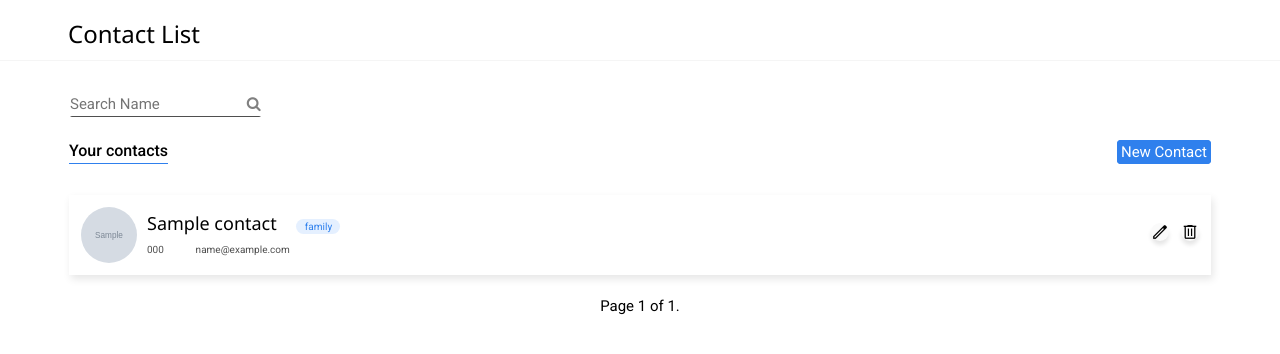
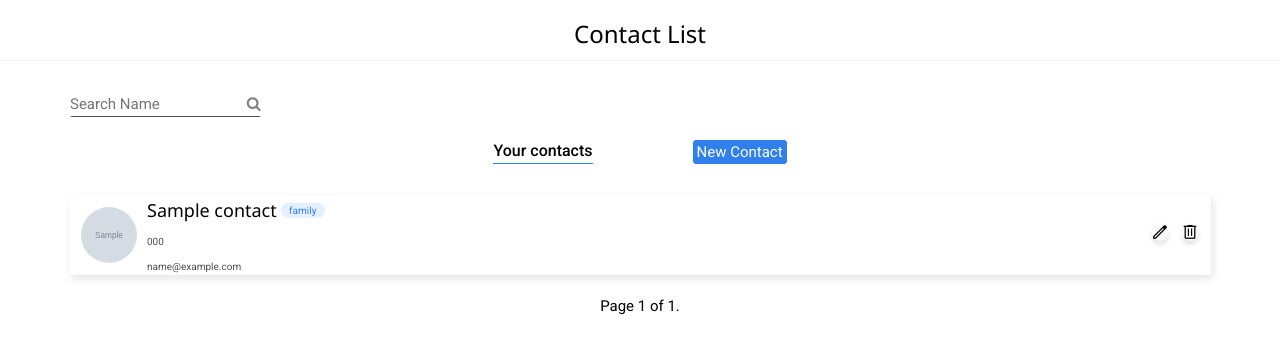
Before and after one commit to carolinarigaudfelix/Contact-List-Python-Django, a Django app: page / in a window 1280 px wide. Shown: the top 354 px of the page. Run offline with Django 4.2, Linux system fonts and the light colour scheme; tables that the repository leaves empty hold one stand-in row (values such as "Sample post"); grey boxes marked "Sample" are stand-in pictures.

Commit message:
order_by name filter

```diff
--- a/contacts/templates/list_components.html
+++ b/contacts/templates/list_components.html
@@ -7,11 +7,14 @@
                   <img src="{{ contact.get_image_url }}" alt="Imagem"  height="42" width="42">
             </div>
             <div class="card_text">
-                  <h4>{{ contact.name }}</h4>
-                  <span>{{ contact.category  }}</span>
-                  <br>
-                  <p>{{ contact.phone }}</p>
-                  <p>{{ contact.email }}</p>
+                  <div class = "info_name">
+                        <h4>{{ contact.name }}</h4>
+                        <span>{{ contact.category  }}</span>
+                  </div>
+                  <div class = "info_contact">
+                        <p>{{ contact.phone }}</p>
+                        <p>{{ contact.email }}</p>
+                  </div>
             </div>
             </div>
             <div class="card_button">
--- a/contacts/templates/pagination.html
+++ b/contacts/templates/pagination.html
@@ -14,8 +14,14 @@
         </span>
 
         {% if contact_list.has_next %}
-          <a href="?page={{ contact_list.next_page_number }}&name={{ txt_name }}">next</a>
-          <a href="?page={{ contact_list.paginator.num_pages }}&name={{ txt_name }}">last &raquo;</a>
+          {% if txt_name %}
+            <a href="?page={{ contact_list.next_page_number }}&name={{ txt_name }}">next</a>
+            <a href="?page={{ contact_list.paginator.num_pages }}&name={{ txt_name }}">last &raquo;</a>
+          {% endif %}
+          {% if not txt_name %}
+            <a href="?page={{ contact_list.next_page_number }}&name={{ name }}">next</a>
+            <a href="?page={{ contact_list.paginator.num_pages }}&name={{ name }}">last &raquo;</a>
+          {% endif %}
         {% endif %}
     </span>
   </div>
--- a/contacts/views.py
+++ b/contacts/views.py
@@ -34,12 +34,12 @@ def show_contact(request, id_contact):
 def contact_list(request):
     txt_name = request.GET.get('name')
     if txt_name:
-        contacts = Contact.objects.filter(name__icontains=txt_name)
+        contacts = Contact.objects.filter(name__icontains=txt_name).order_by('name')
         paginator = Paginator(contacts, 8)
         page_number = request.GET.get("page")
         page_obj = paginator.get_page(page_number)
     else:
-        contacts = Contact.objects.all()
+        contacts = Contact.objects.all().order_by('name')
         paginator = Paginator(contacts, 8)
         page_number = request.GET.get("page")
         page_obj = paginator.get_page(page_number)
--- a/static/css/style.css
+++ b/static/css/style.css
@@ -255,11 +255,46 @@ h1 {
         margin-left: 12px;
     }
 
+    .card_contact span{
+        margin-left: 0px;
+    }
     .card_contact h4{
-        font-size: max(1vw, 12px);
+        font-size: max(1vw, 14px);
     }
 
+    .info_name{
+        display: flex;
+        flex-direction: row;
+        align-items: center;
+        justify-items: center;
+        gap:4px;
+        margin-bottom: 10px;
+    }
+
+    .info_contact{
+        display: flex;
+        flex-direction: column;
+        align-items: flex-start;
+        justify-items: left;
+        gap:10px
+    }
+
+    .new_contact{
+        gap: 100px;
+        justify-content: center;
+        align-items: center;
+    }
+    .main-header{
+        align-items: center;
+        justify-content: center;
+        display: flex;
+    }
+    .pagination{
+        margin-bottom: 24px;
+    }
 }
+
+
 
 @media screen and (min-width: 768px){
     .card_contact{
@@ -268,6 +303,9 @@ h1 {
     }
     .card_button button span{
         font-size: 18px;
+    }
+    .card_contact h4{
+        font-size: max(1vw, 16px);
     }
 }
 @media screen and (min-width: 1200px){
```
